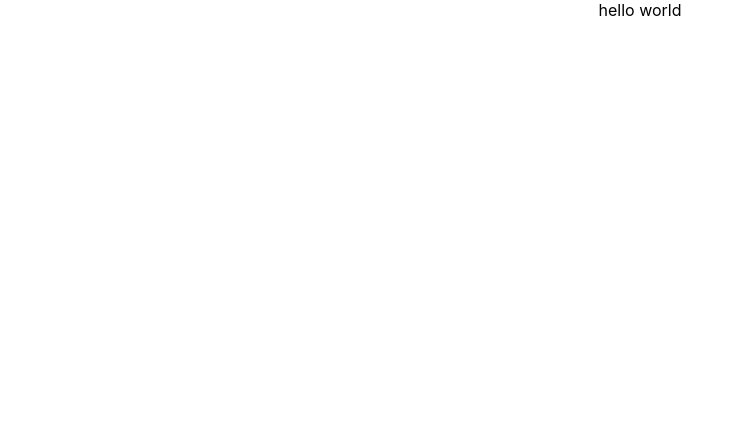
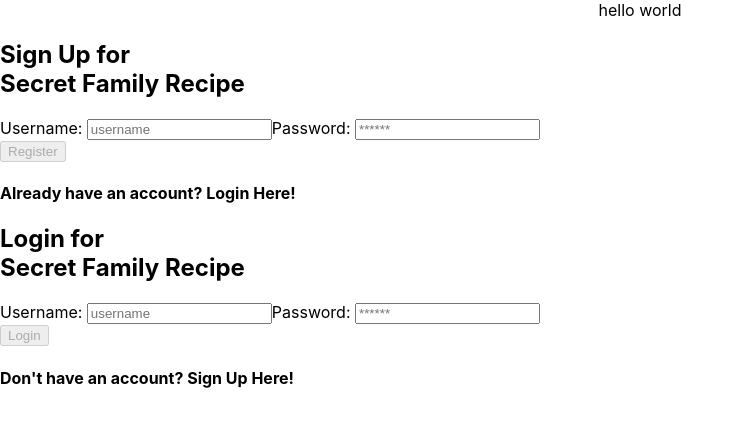
Before and after one commit to lyntechi/SFR2-Frontend, a React (Create React App) app in the folder secret_family_recipes/: page /Login in a window 1280 px wide. Shown: the top 426 px of the page, without its empty margins (0-744 px from the left). Built offline with nearby package versions, Linux system fonts and the light colour scheme.

Commit message:
Fixed form errors.

```diff
--- a/secret_family_recipes/src/App.js
+++ b/secret_family_recipes/src/App.js
@@ -6,9 +6,14 @@ import Validations from './components/validation/validationSchema';
 
 function App() {
   return (
+    <>
     <div className="App">
      hello world
     </div>
+
+    <Signup />
+    <Login />
+    </>
   );
 }
 
--- a/secret_family_recipes/src/components/Login.js
+++ b/secret_family_recipes/src/components/Login.js
@@ -13,7 +13,6 @@ const initialFormErrors = {
     password: '',
 }
 
-const initialUser = []
 const initialDisabled = true
 
 export default function LoginForm(){
@@ -40,7 +39,8 @@ export default function LoginForm(){
     }
 
     // YUP VALIDATIONS
-    const inputChange = (name, value) => {
+    const inputChange = (evt) => {
+        const {name, value } = evt.target
         yup
         .reach(validationSchema, name)
         .validate(value)
--- a/secret_family_recipes/src/components/Signup.js
+++ b/secret_family_recipes/src/components/Signup.js
@@ -14,11 +14,11 @@ const initialFormErrors = {
     password: '',
 }
 
-// const initialUser = []
+const initialUser = []
 const initialDisabled = true
 
 export default function SignupForm(){
-    // const [users, setUsers] = useState(initialUser)
+    const [users, setUsers] = useState(initialUser)
     const [formValues, setFormValues] = useState(initialFormValues)
     const [errors, setErrors] = useState(initialFormErrors)
     const [disabled, setDisabled] = useState(initialDisabled)
@@ -42,7 +42,9 @@ export default function SignupForm(){
     };
 
     // YUP VALIDATIONS
-    const inputChange = (name, value) => {
+    const inputChange = (evt) => {
+        const {name, value } = evt.target
+
         yup
         .reach(validationSchema, name)
         .validate(value)
--- a/secret_family_recipes/src/components/validation/validationSchema.js
+++ b/secret_family_recipes/src/components/validation/validationSchema.js
@@ -7,7 +7,7 @@ const validationSchema = yup.object().shape({
     .required('Username is Required'),
     password: yup
         .string()
-        .min(8, 'Passwords must be at least 8 characters long.')
+        .min(6, 'Passwords must be at least 6 characters long.')
         .required('Password is Required'),
   });
 
```
